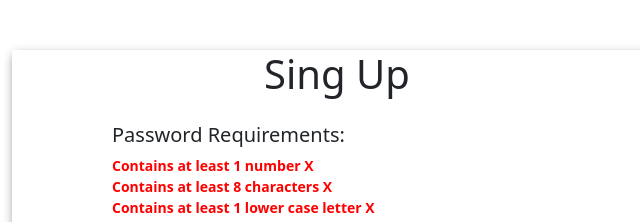
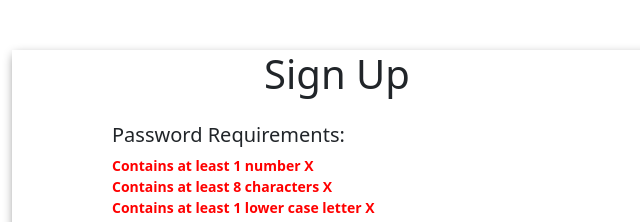
Before and after one commit to KurtSchwimmbacher/XD_Presentation, a plain HTML site: page index.html in a window 1280 px wide. Shown: the top 222 px of the page, 303-943 px from the left. Drawn offline with nearby package versions, Linux system fonts and the light colour scheme.

Commit message:
update heading
fix typo in heading

```diff
--- a/index.html
+++ b/index.html
@@ -20,7 +20,7 @@
 
     <div class="form-container">
         <h1>
-            Sing Up
+            Sign Up
         </h1>
 
         <div class="password-requirements">
```
